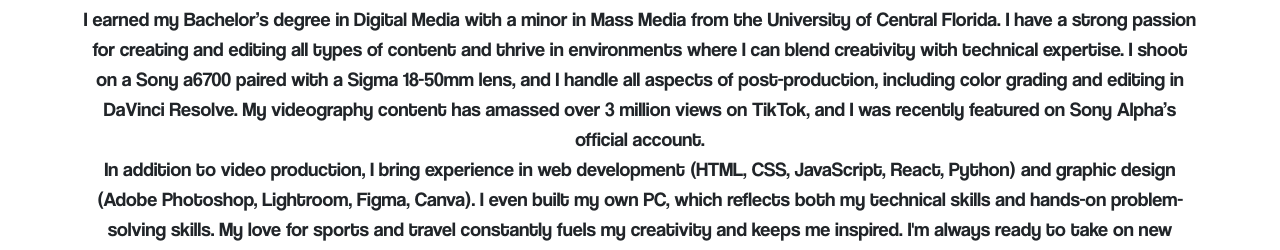
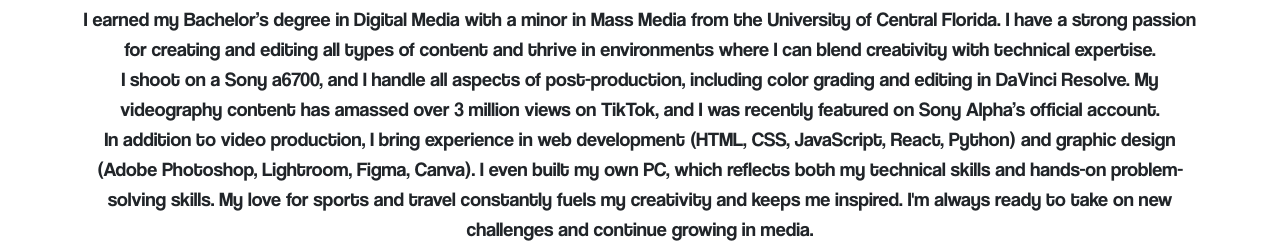
Before and after one commit to emmepellot/EmmePellotPortfolio, a plain HTML site: page index.html in a window 1280 px wide. Shown: the part 542-792 px from the top of the page. Drawn offline with nearby package versions, Linux system fonts and the light colour scheme.

Commit message:
index edit

```diff
--- a/index.html
+++ b/index.html
@@ -166,7 +166,7 @@
 
     <section id="about" class="container my-5">
         <h2 style="font-family: MODERNIZ;">About Me</h2>
-        <p style="font-family: Coolvetica; font-size: 20px;"> I earned my Bachelor’s degree in Digital Media with a minor in Mass Media from the University of Central Florida. I have a strong passion for creating and editing all types of content and thrive in environments where I can blend creativity with technical expertise. I shoot on a Sony a6700 paired with a Sigma 18-50mm lens, and I handle all aspects of post-production, including color grading and editing in DaVinci Resolve. My videography content has amassed over 3 million views on TikTok, and I was recently featured on Sony Alpha’s official account. <br>
+        <p style="font-family: Coolvetica; font-size: 20px;"> I earned my Bachelor’s degree in Digital Media with a minor in Mass Media from the University of Central Florida. I have a strong passion for creating and editing all types of content and thrive in environments where I can blend creativity with technical expertise. <br> I shoot on a Sony a6700, and I handle all aspects of post-production, including color grading and editing in DaVinci Resolve. My videography content has amassed over 3 million views on TikTok, and I was recently featured on Sony Alpha’s official account. <br>
             In addition to video production, I bring experience in web development (HTML, CSS, JavaScript, React, Python) and graphic design (Adobe Photoshop, Lightroom, Figma, Canva). I even built my own PC, which reflects both my technical skills and hands-on problem-solving skills. My love for sports and travel constantly fuels my creativity and keeps me inspired. I'm always ready to take on new challenges and continue growing in media.
 
         <div class="icon-grid">
```
